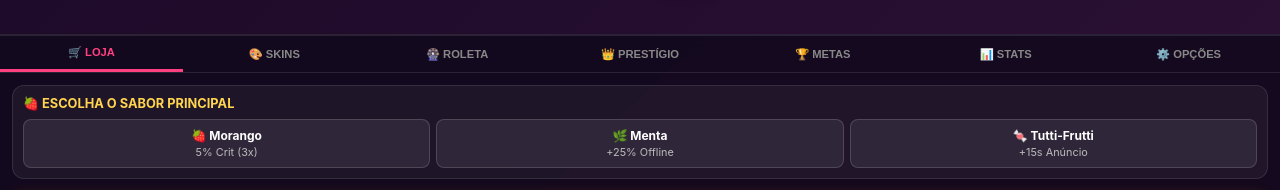
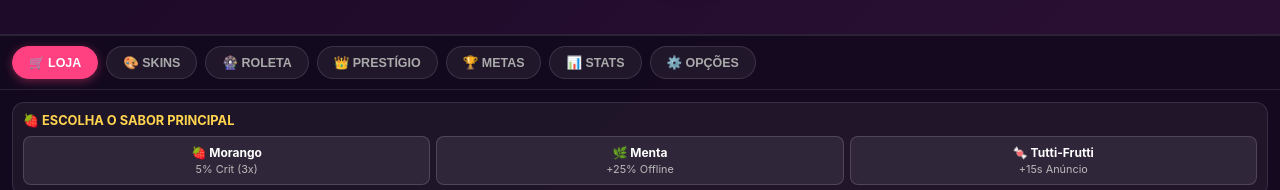
Before and after one commit to Erm-Zy/Lollipop-Clicker-TEST, a plain HTML site: page index.html in a window 1280 px wide. Shown: the part 406-596 px from the top of the page. Drawn offline with Linux system fonts and the light colour scheme.

Commit message:
Update style.css

```diff
--- a/style.css
+++ b/style.css
@@ -203,7 +203,7 @@ body.theme-gold {
   border-radius: 8px;
   overflow: hidden;
   border: 1px solid rgba(255,255,255,0.2);
-  margin: 10px 0;
+  margin-top: 8px;
 }
 
 .boss-hp-bar {
@@ -211,6 +211,13 @@ body.theme-gold {
   height: 100%;
   background: linear-gradient(90deg, #ff5252, #ff1744);
   transition: width 0.1s linear;
+}
+
+.boss-hp-text {
+  font-size: 0.8rem;
+  font-weight: bold;
+  color: #ffffff;
+  margin: 2px 0 6px 0;
 }
 
 .boss-timer {
@@ -247,7 +254,7 @@ body.theme-gold {
   font-size: 0.85rem;
 }
 
-/* PAINEL INFERIOR */
+/* PAINEL INFERIOR - ABAS PÍLULA SCROLLÁVEIS */
 .bottom-panel {
   background: rgba(20, 10, 30, 0.95);
   border-top: 2px solid rgba(255, 255, 255, 0.1);
@@ -260,26 +267,37 @@ body.theme-gold {
 
 .nav-tabs {
   display: flex;
+  gap: 8px;
+  padding: 10px 12px;
   border-bottom: 1px solid rgba(255, 255, 255, 0.1);
   overflow-x: auto;
+  white-space: nowrap;
+  -webkit-overflow-scrolling: touch;
+  scrollbar-width: none;
+}
+
+.nav-tabs::-webkit-scrollbar {
+  display: none;
 }
 
 .tab-btn {
-  flex: 1;
-  min-width: 60px;
-  padding: 10px 0;
-  background: transparent;
-  border: none;
-  color: #888;
+  flex: 0 0 auto;
+  padding: 8px 16px;
+  background: rgba(255, 255, 255, 0.06);
+  border: 1px solid rgba(255, 255, 255, 0.12);
+  border-radius: 20px;
+  color: #aaa;
   font-weight: bold;
-  font-size: 0.7rem;
+  font-size: 0.78rem;
   cursor: pointer;
-  white-space: nowrap;
+  transition: all 0.2s ease;
 }
 
 .tab-btn.active {
-  color: #ff4081;
-  border-bottom: 3px solid #ff4081;
+  color: #fff;
+  background: #ff4081;
+  border-color: #ff4081;
+  box-shadow: 0 2px 10px rgba(255, 64, 129, 0.4);
 }
 
 .tab-content {
```
